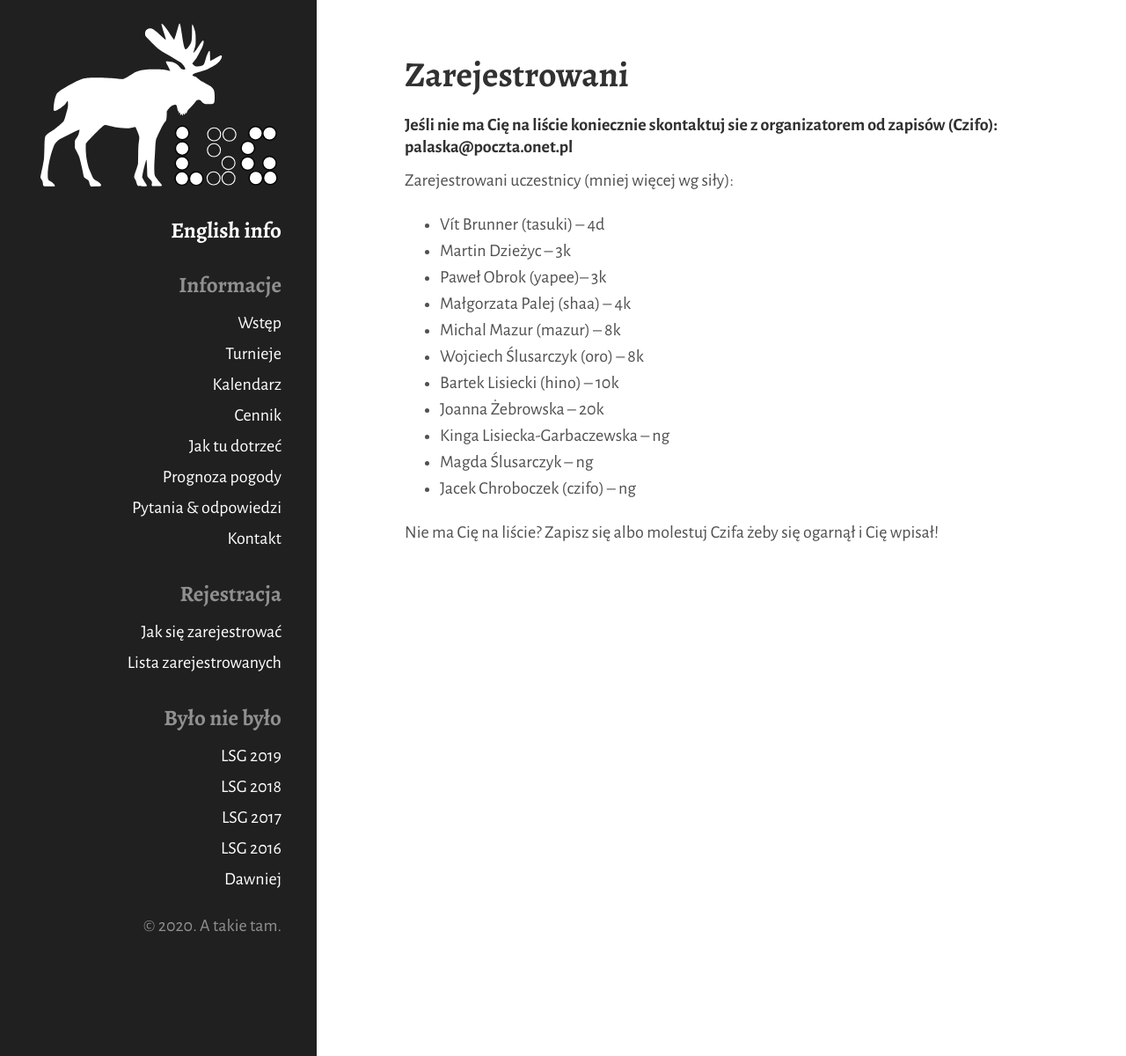
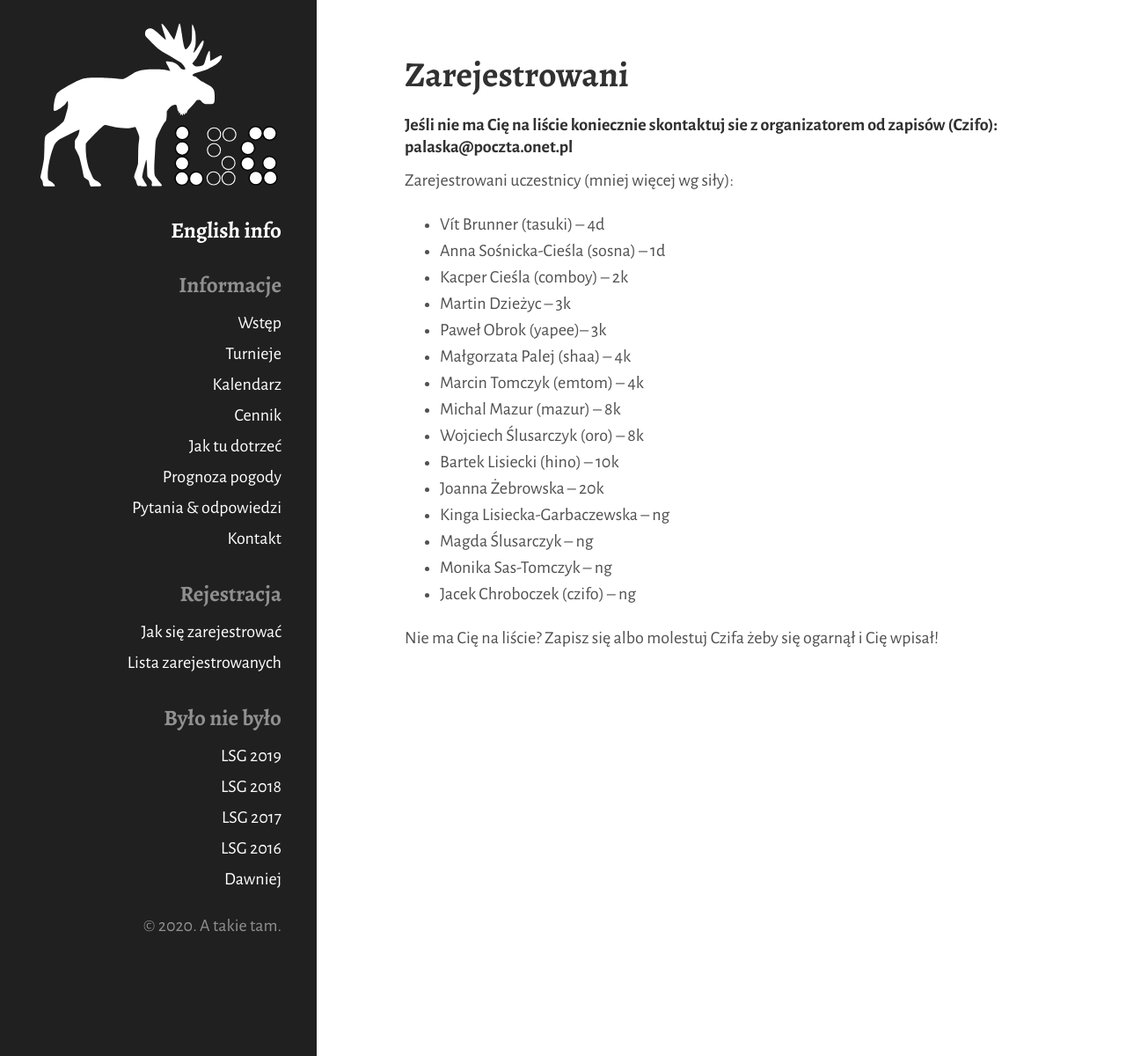
Before and after one commit to tasuki/lsg, a Jekyll site: the page built from zarejestrowani.md, in a window 1280 px wide. Shown: the whole page at 88% size. Built offline with Jekyll 4.4.1, drawn with Linux system fonts in a browser that asks for light colours; nearby versions of some CDN libraries.

Commit message:
Update zarejestrowani.md

```diff
--- a/zarejestrowani.md
+++ b/zarejestrowani.md
@@ -10,15 +10,19 @@ title: Zarejestrowani
 Zarejestrowani uczestnicy (mniej więcej wg siły):
 
 - Vít Brunner (tasuki) -- 4d
+- Anna Sośnicka-Cieśla (sosna) -- 1d
+- Kacper Cieśla (comboy) -- 2k
 - Martin Dzieżyc -- 3k
 - Paweł Obrok (yapee)-- 3k
 - Małgorzata Palej (shaa) -- 4k
+- Marcin Tomczyk (emtom) -- 4k
 - Michal Mazur (mazur) -- 8k
 - Wojciech Ślusarczyk (oro) -- 8k
 - Bartek Lisiecki (hino) -- 10k
 - Joanna Żebrowska -- 20k
 - Kinga Lisiecka-Garbaczewska -- ng
 - Magda Ślusarczyk -- ng
+- Monika Sas-Tomczyk -- ng
 - Jacek Chroboczek (czifo) -- ng
 
 
```
